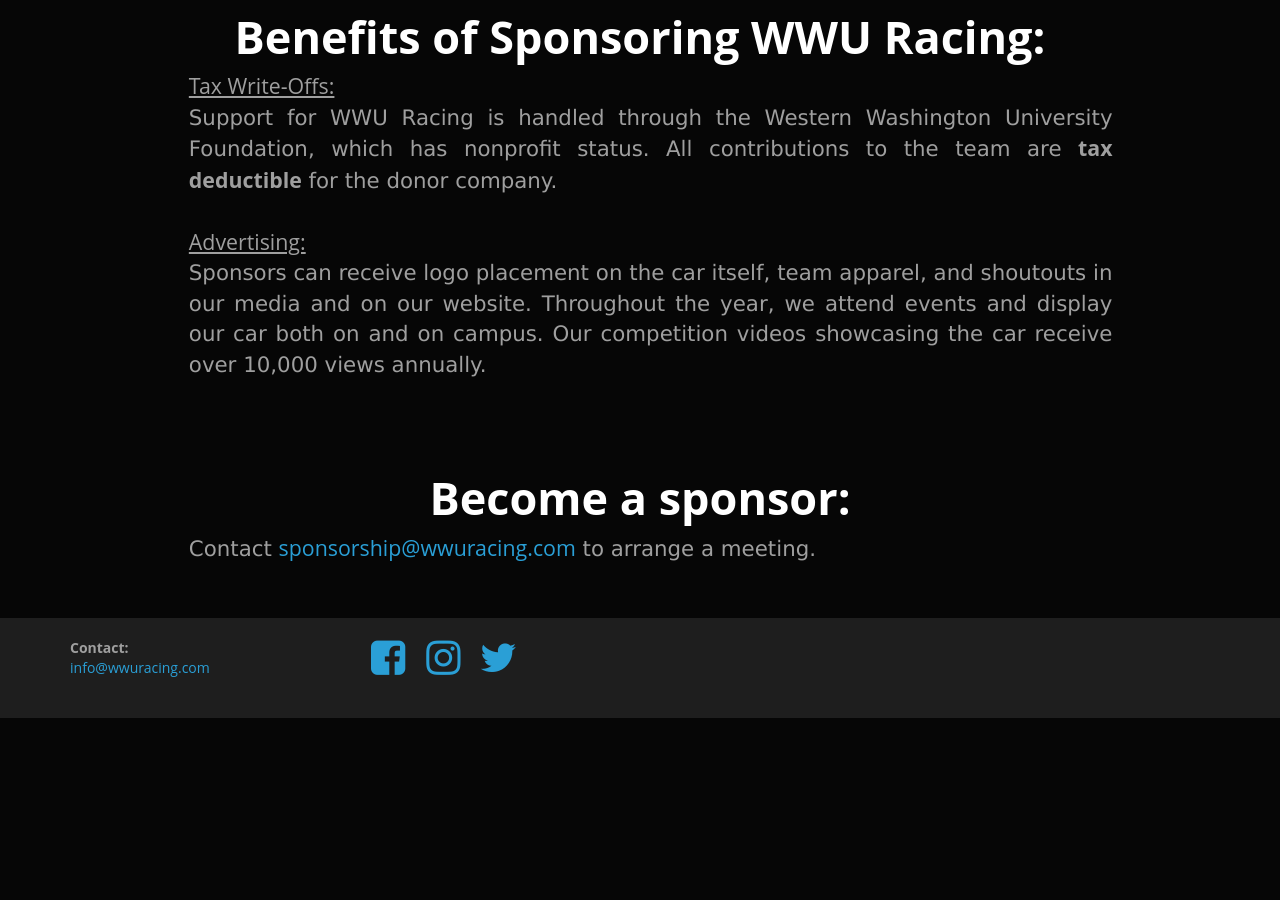
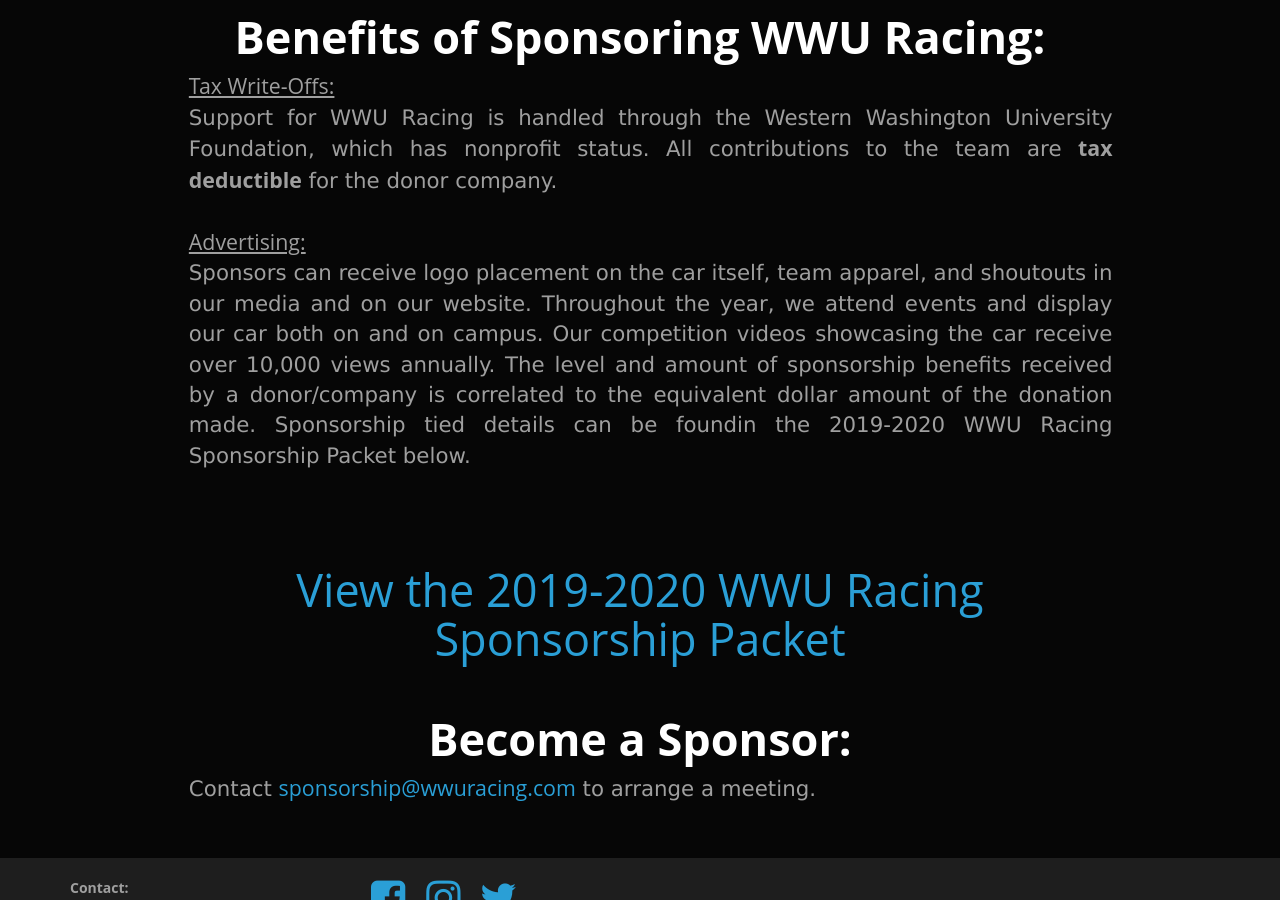
Before and after one commit to wwuracingGH/wwuracingGH.github.io, a Jekyll site: the page built from sponsorship.html, in a window 1280 px wide and 900 px high, scrolled down 1543 px. Built offline with Jekyll 4.4.1, drawn with Linux system fonts in a browser that asks for light colours; some web fonts are replaced; before the commit the page ends 2261 px from its top, so only the background shows below that.

Commit message:
Sponsorship Packet

```diff
--- a/sponsorship.html
+++ b/sponsorship.html
@@ -27,11 +27,15 @@
 	Support for WWU Racing is handled through the Western Washington University Foundation, which has nonprofit status. All contributions to the team are <strong>tax deductible</strong> for the donor company.
   <br><br>
 	<strong><u>Advertising:</u></strong><br>
-	Sponsors can receive logo placement on the car itself, team apparel, and shoutouts in our media and on our website. Throughout the year, we attend events and display our car both on and on campus. Our competition videos showcasing the car receive over 10,000 views annually.
+	Sponsors can receive logo placement on the car itself, team apparel, and shoutouts in our media and on our website. Throughout the year, we attend events and display our car both on and on campus. Our competition videos showcasing the car receive over 10,000 views annually. The level and amount of sponsorship benefits received by a donor/company is correlated to the equivalent dollar amount of the donation made. Sponsorship tied details can be foundin the 2019-2020 WWU Racing Sponsorship Packet below.
 </p>
 <br>
 <h2 class="text-center">
-  <strong>Become a sponsor:</strong>
+  <strong><a href="files\1920SponsorshipPacket.pdf" alt="Sponsorship Packet">View the 2019-2020 WWU Racing Sponsorship Packet</a></strong>
+</h2>
+<br>
+<h2 class="text-center">
+  <strong>Become a Sponsor:</strong>
 </h2>
 <p class="indent">
   Contact <a href="mailto:sponsorship@wwuracing.com">sponsorship@wwuracing.com</a> to arrange a meeting.
```
